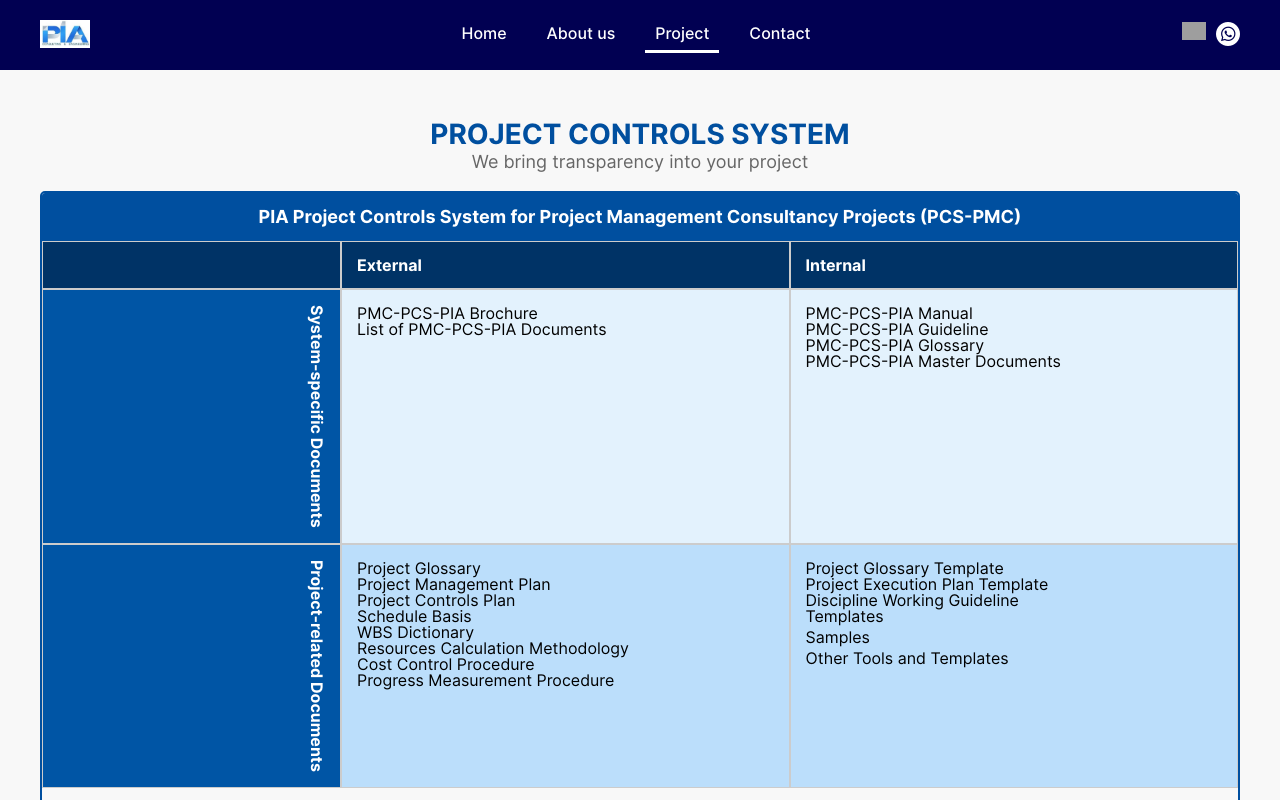
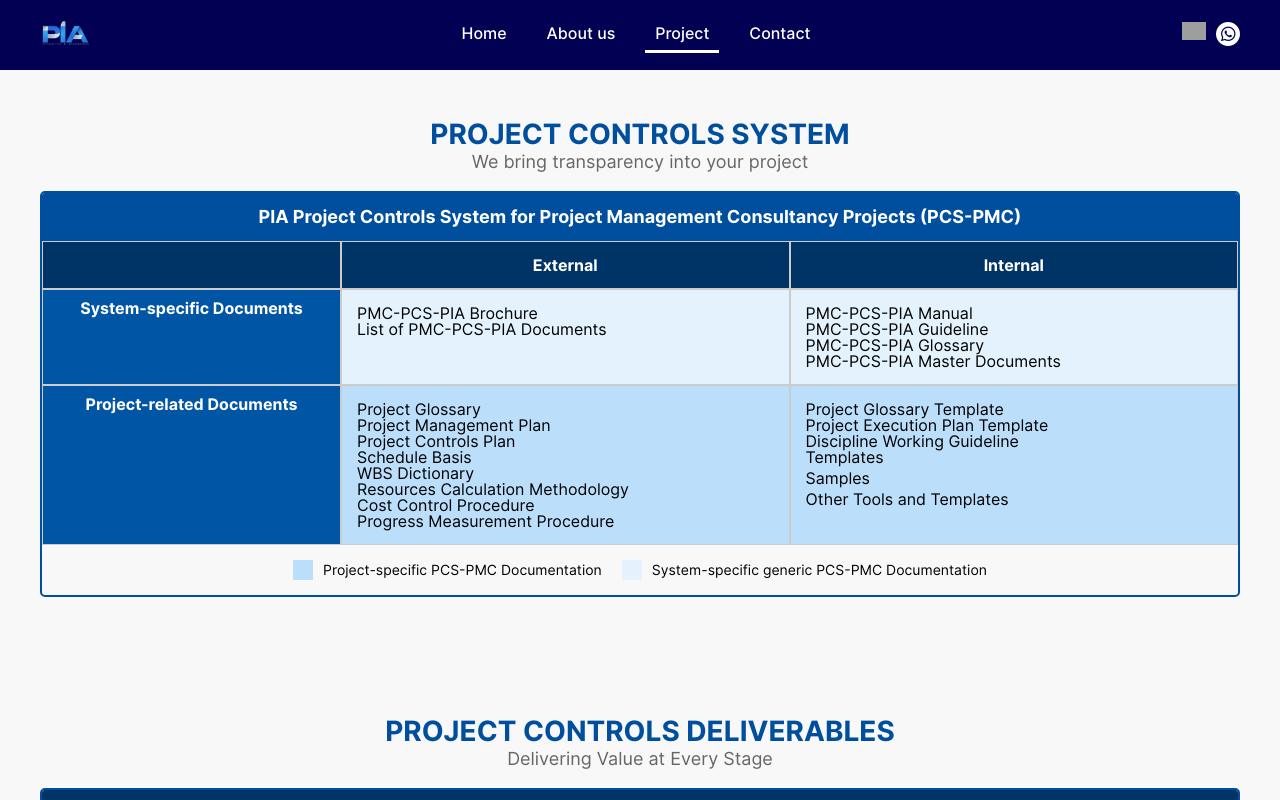
Before and after one commit to PIAPCSPMC/piapcspmc, a React (Create React App) app: page /projects in a window 1280 px wide. Built offline with nearby package versions, Linux system fonts and the light colour scheme; grey boxes are pictures that could not be loaded.

Commit message:
Initial commit

```diff
--- a/src/styles/index.css
+++ b/src/styles/index.css
@@ -1206,7 +1206,6 @@
   color: white;
   font-weight: bold;
   text-align: center;
-  writing-mode: vertical-rl;
   text-orientation: mixed;
   padding: 10px;
 }
@@ -1294,21 +1293,10 @@
   border-bottom: 1px solid #ccc;
 }
 
-.table-cell {
-  padding: 15px;
-  text-align: left;
-  font-size: 16px;
-}
-
 .phase {
   color: #004f9f;
   font-weight: bold;
   font-size: 18px;
-}
-
-.strategy,
-.value {
-  background-color: #e3f2fd;
 }
 
 ul {
```
Also changed, not shown: src/assets/images/logo.png.
